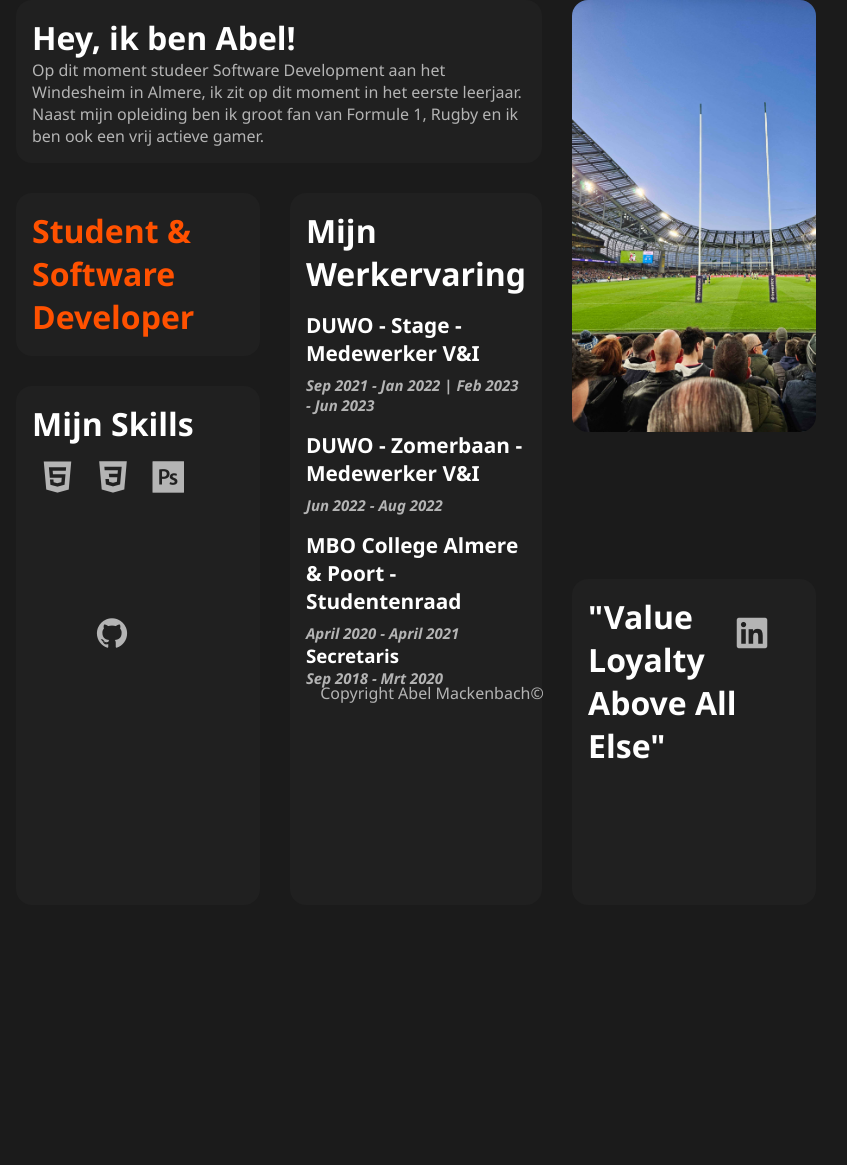
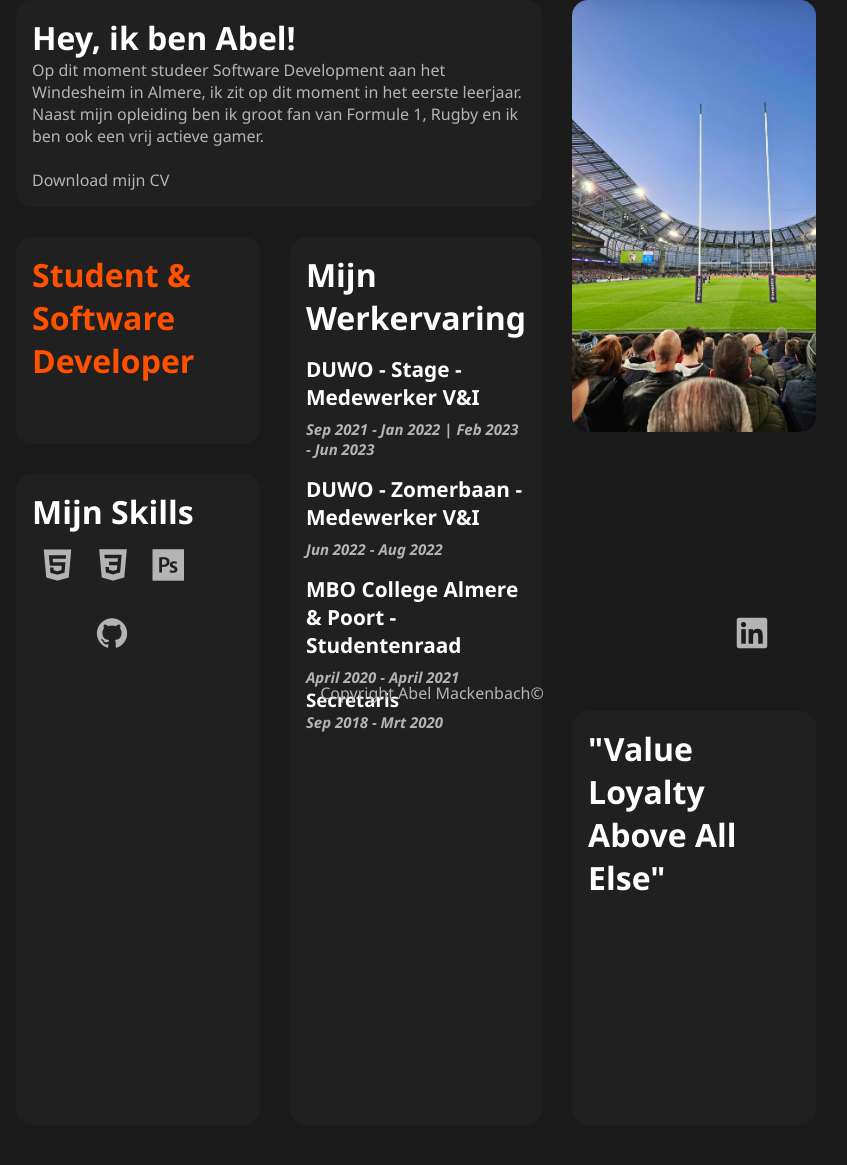
Before and after one commit to Mackab/portfolio, a PHP site: page /views/about.view.php in a window 1280 px wide. Shown: the part 80-1245 px from the top of the page, without its empty margins (224-1071 px from the left). Before the commit the page ends 839 px from the top, so only its background shows below. Run offline with PHP 8.4, Linux system fonts and the light colour scheme.

Commit message:
CV download plek

```diff
--- a/views/about.view.php
+++ b/views/about.view.php
@@ -9,8 +9,10 @@
         <div class="about-intro about-label">
             <h1>Hey, ik ben Abel!</h1>
             <a class="subtext">Op dit moment studeer Software Development aan het Windesheim in Almere, ik zit op dit moment in het eerste leerjaar. <br>
-            Naast mijn opleiding ben ik groot fan van Formule 1, Rugby en ik ben ook een vrij actieve gamer.
-        </a>
+            Naast mijn opleiding ben ik groot fan van Formule 1, Rugby en ik ben ook een vrij actieve gamer.</a>
+            <br>
+            <br>
+            <a href="../assets/CV.pdf" class="subtext" download>Download mijn CV</a>
         </div>
         <div class="about-picture about-label">
         </div>
--- a/views/styles.css
+++ b/views/styles.css
@@ -75,6 +75,7 @@
 
 .subtext {
     color: rgb(180, 180, 180);
+    text-decoration: none;
 }
 
 .icons {
```
Also changed, not shown: 1 other file.
